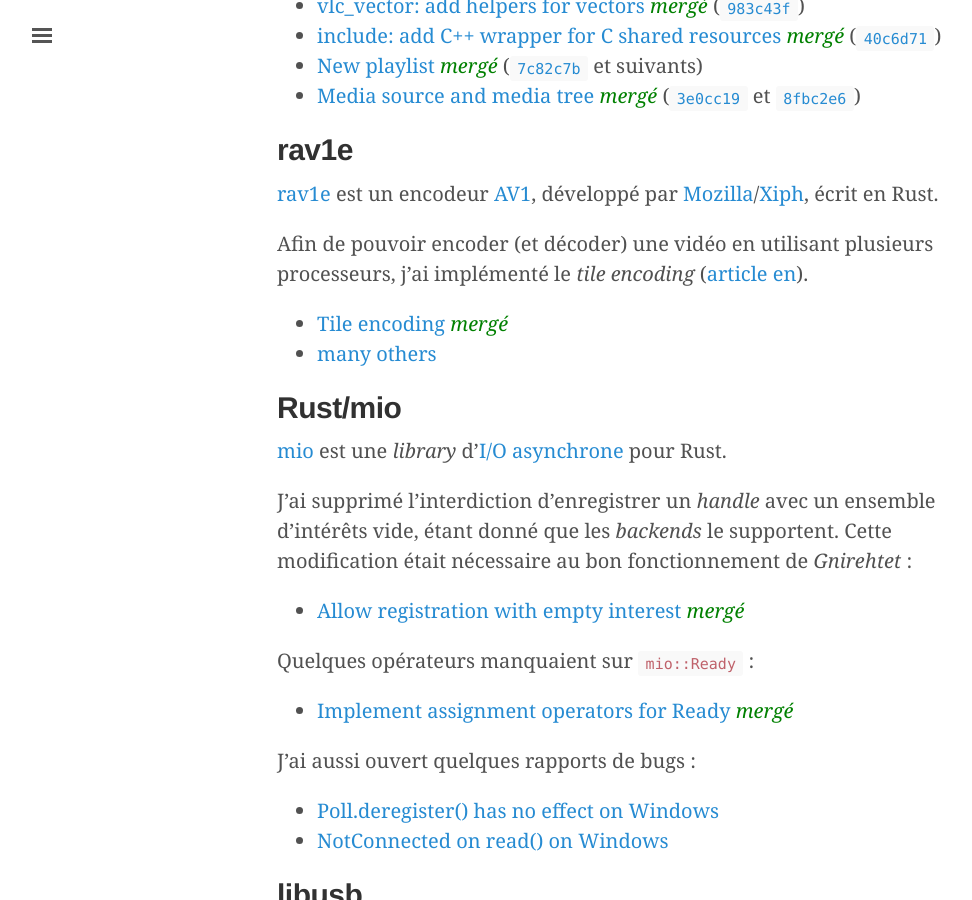
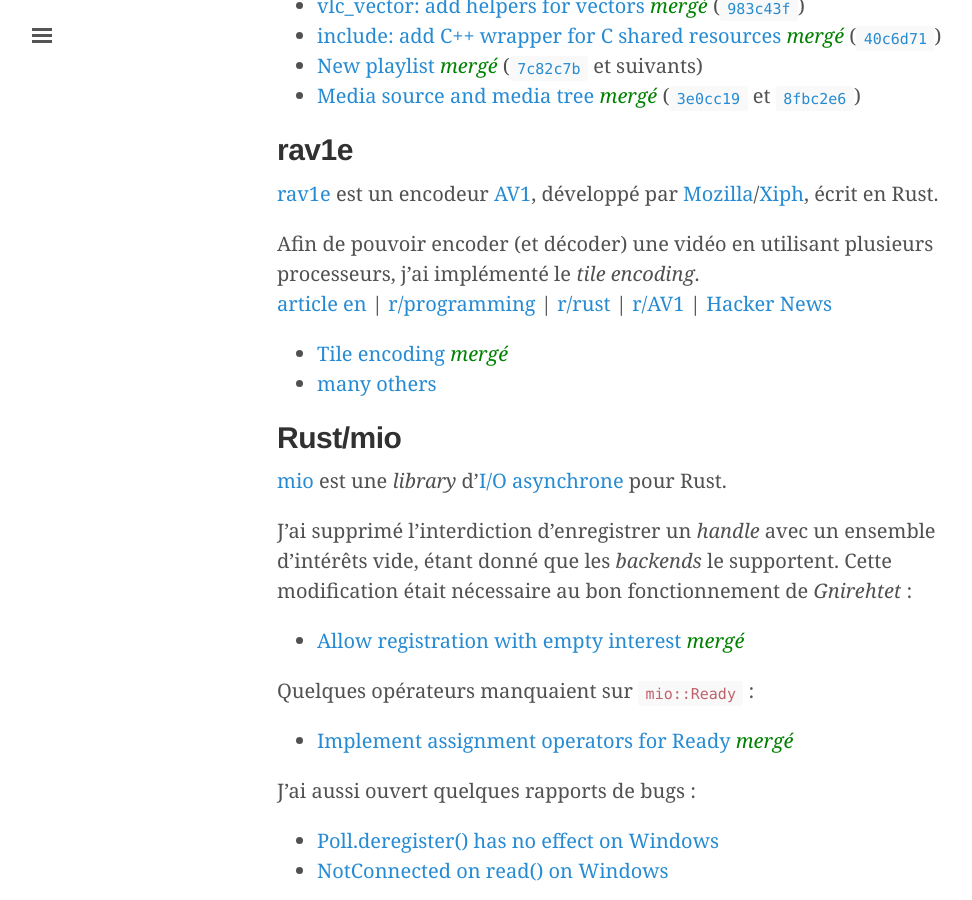
Before and after one commit to rom1v/blog.rom1v.com, a Jekyll site: the page built from contrib.md, in a window 1280 px wide and 900 px high, scrolled down 1831 px. Shown: the whole window, without its empty margins (3-975 px from the left). Built offline with Jekyll 4.4.1, drawn with Linux system fonts in a browser that asks for light colours.

Commit message:
Add reddit and HN links for rav1e tile encoding

```diff
--- a/contrib.md
+++ b/contrib.md
@@ -163,13 +163,19 @@ Voici les principales contributions :
 [rav1e] est un encodeur [AV1], développé par [Mozilla]/[Xiph], écrit en Rust.
 
 Afin de pouvoir encoder (et décoder) une vidéo en utilisant plusieurs
-processeurs, j'ai implémenté le _tile encoding_ ([article en][blog-rav1e]).
+processeurs, j'ai implémenté le _tile encoding_.
+[article en][blog-rav1e] \| [r/programming][rav1e-r/programming] \|
+[r/rust][rav1e-r/rust] \| [r/AV1][rav1e-r/AV1] \| [Hacker News][rav1e-hn]
 
  - [Tile encoding](https://github.com/xiph/rav1e/pull/1126) <em style="color:
    green;">mergé</em>
  - [many others](https://github.com/xiph/rav1e/pulls?q=is%3Apr+author%3Arom1v)
 
 [blog-rav1e]: {% post_url 2019-04-25-implementing-tile-encoding-in-rav1e %}
+[rav1e-r/programming]: https://www.reddit.com/r/programming/comments/bh6sq8/implementing_tile_encoding_in_rav1e_a_rust_av1/
+[rav1e-r/rust]: https://www.reddit.com/r/rust/comments/bh8xnl/implementing_tile_encoding_in_rav1e_a_rust_av1/
+[rav1e-r/AV1]: https://www.reddit.com/r/AV1/comments/bh8xsy/implementing_tile_encoding_in_rav1e/
+[rav1e-hn]: https://news.ycombinator.com/item?id=19746392
 
 
 [rav1e]: https://github.com/xiph/rav1e
```
Also changed, not shown: _posts/2019-04-25-implementing-tile-encoding-in-rav1e.md (+7 -0 lines).
